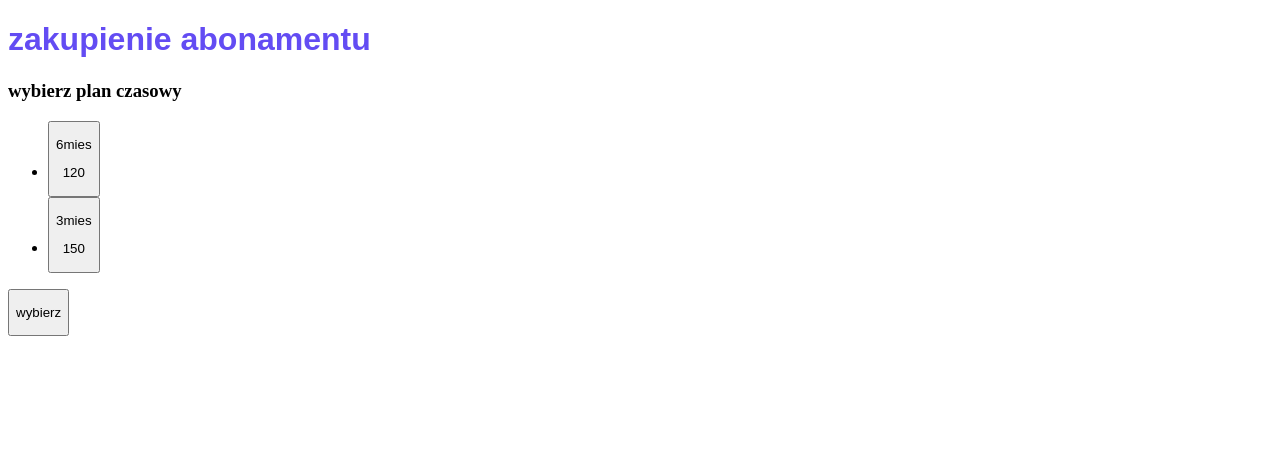
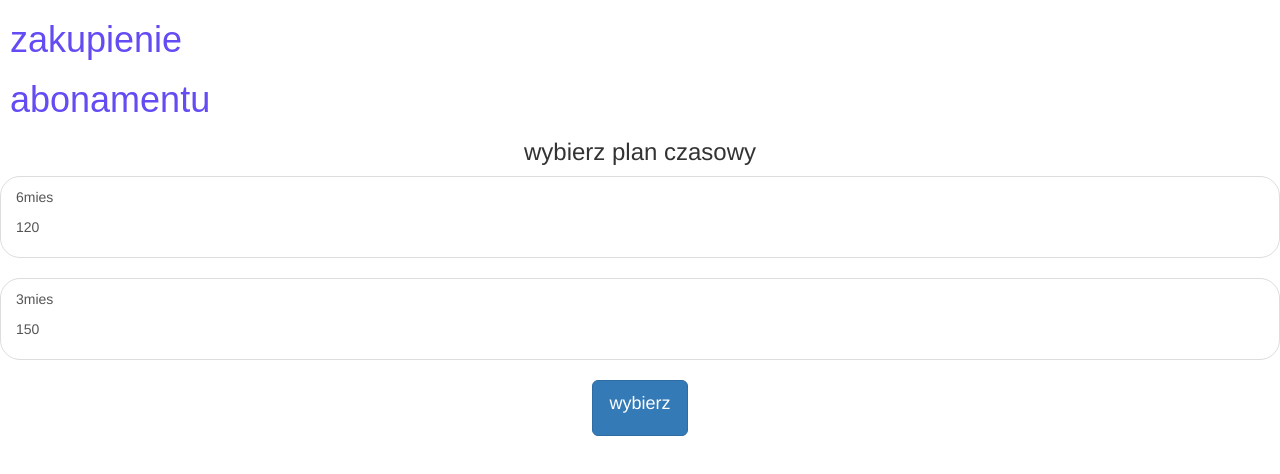
Before and after one commit to Filipstrozik/FMKBook, an Angular app in the folder angular-frontend/: page / in a window 1280 px wide. Shown: the top 474 px of the page. Built offline with nearby package versions, Linux system fonts and the light colour scheme.

Commit message:
add: typabonamentu-list

```diff
--- a/angular-frontend/angular.json
+++ b/angular-frontend/angular.json
@@ -23,7 +23,8 @@
               "src/assets"
             ],
             "styles": [
-              "src/styles.css"
+              "src/styles.css",
+              "node_modules/bootstrap/dist/css/bootstrap.min.css"
             ],
             "scripts": []
           },
--- a/angular-frontend/package.json
+++ b/angular-frontend/package.json
@@ -18,6 +18,7 @@
     "@angular/platform-browser": "^14.2.0",
     "@angular/platform-browser-dynamic": "^14.2.0",
     "@angular/router": "^14.2.0",
+    "bootstrap": "^3.4.1",
     "rxjs": "~7.5.0",
     "tslib": "^2.3.0",
     "zone.js": "~0.11.4"
--- a/angular-frontend/src/app/buy-abonament-list/buy-abonament-list.component.html
+++ b/angular-frontend/src/app/buy-abonament-list/buy-abonament-list.component.html
@@ -1,16 +1,20 @@
-<h1>zakupienie abonamentu</h1>
-<h3>wybierz plan czasowy</h3>
-
-<ul>
-  <li *ngFor="let typ of typyAbonamentu">
-    <button type="badge">
+<h1 class="text-left" style="padding-left: 1rem">zakupienie</h1>
+<h1 class="text-left" style="padding-left: 1rem">abonamentu</h1>
+<h3 class="text-center">wybierz plan czasowy</h3>
+<body>
+<ul class="list-group">
+  <li *ngFor="let typ of typyAbonamentu" class="list-group list-unstyled flex-column text-center" >
+    <button class="list-group-item " style="border-radius: 20px">
       <p class="name">{{typ.time}}</p>
       <p class="name">{{typ.price}}</p>
     </button>
   </li>
 </ul>
 
+</body>
 
-<button type="button">
-  <p>wybierz</p>
-</button>
+<footer class="text-center align-self-end" >
+  <button type="submit" class="btn btn-primary btn-lg ">
+    <p>wybierz</p>
+  </button>
+</footer>
```
Also changed, not shown: 1 other file (tests, documents, lock files or other folders).
